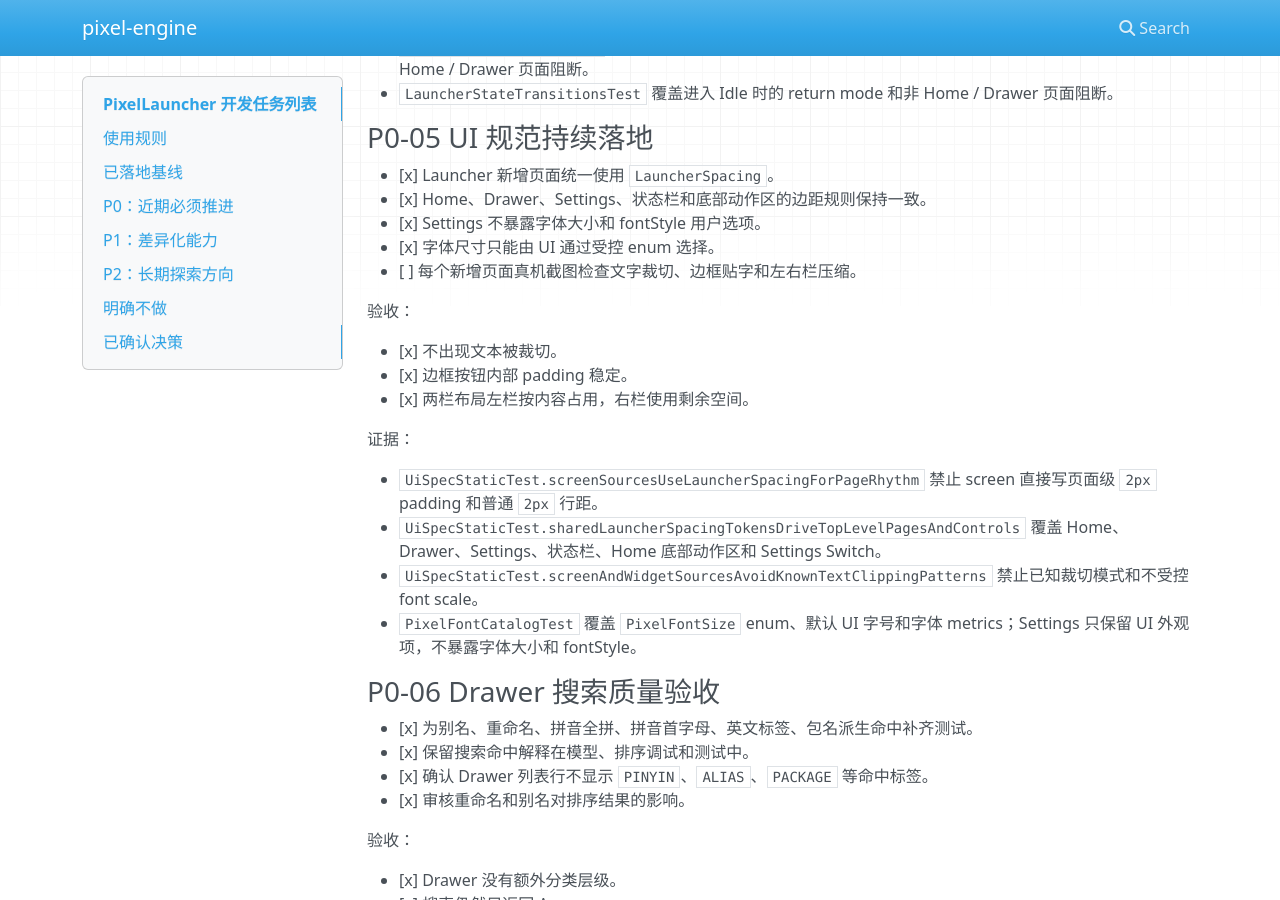
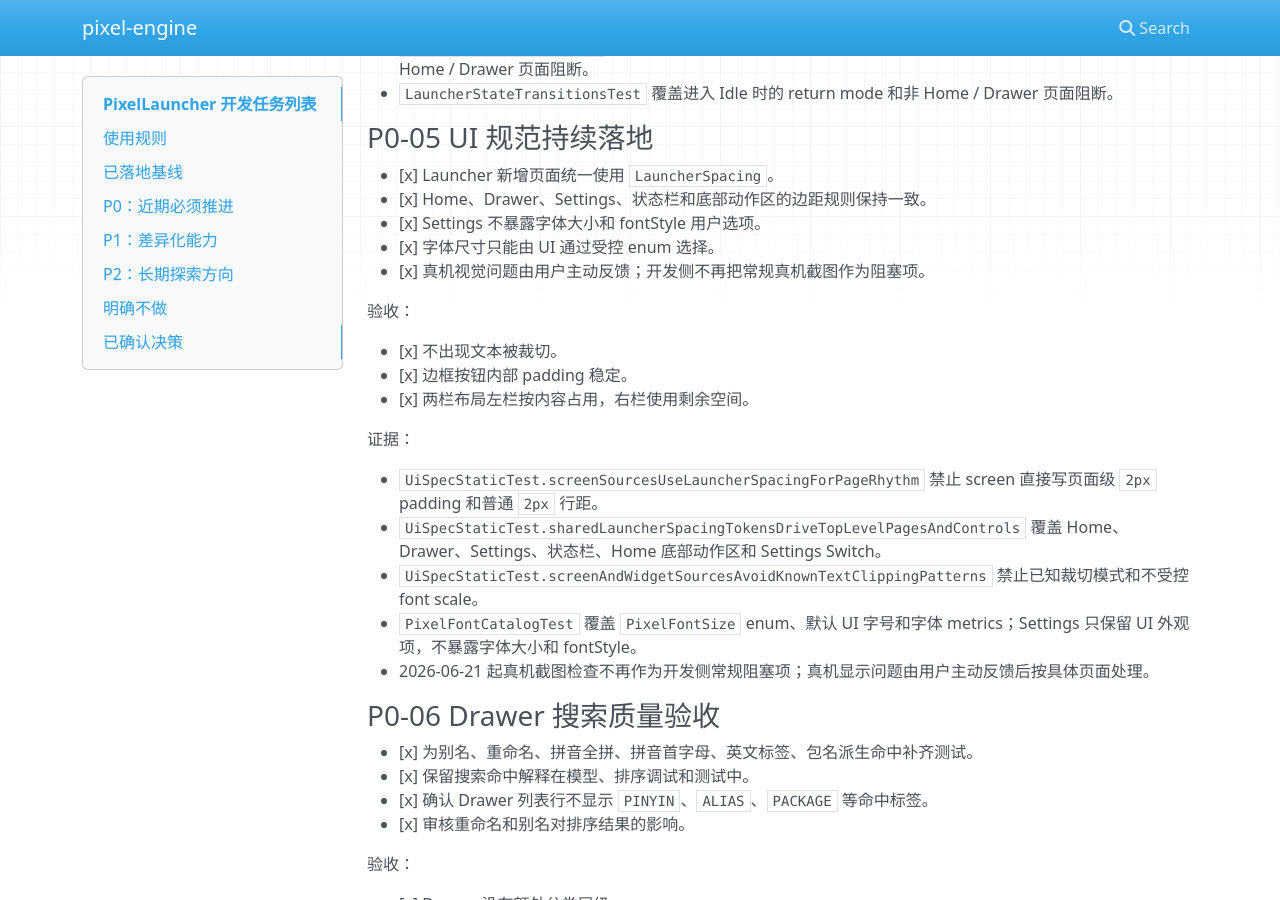
Before and after one commit to Xiang-4422/PixelLauncher, an MkDocs documentation site: the page built from docs/PixelLauncher 开发任务列表.md, in a window 1280 px wide and 900 px high, scrolled down 2639 px. Built offline with MkDocs 1.6.1, drawn with Linux system fonts in a browser that asks for light colours; nearby versions of some CDN libraries.

Commit message:
docs：调整真机视觉验收职责

```diff
--- a/docs/PixelLauncher 开发任务列表.md
+++ b/docs/PixelLauncher 开发任务列表.md
@@ -114,7 +114,7 @@
 - [x] Home、Drawer、Settings、状态栏和底部动作区的边距规则保持一致。
 - [x] Settings 不暴露字体大小和 fontStyle 用户选项。
 - [x] 字体尺寸只能由 UI 通过受控 enum 选择。
-- [ ] 每个新增页面真机截图检查文字裁切、边框贴字和左右栏压缩。
+- [x] 真机视觉问题由用户主动反馈；开发侧不再把常规真机截图作为阻塞项。
 
 验收：
 
@@ -128,6 +128,7 @@
 - `UiSpecStaticTest.sharedLauncherSpacingTokensDriveTopLevelPagesAndControls` 覆盖 Home、Drawer、Settings、状态栏、Home 底部动作区和 Settings Switch。
 - `UiSpecStaticTest.screenAndWidgetSourcesAvoidKnownTextClippingPatterns` 禁止已知裁切模式和不受控 font scale。
 - `PixelFontCatalogTest` 覆盖 `PixelFontSize` enum、默认 UI 字号和字体 metrics；Settings 只保留 UI 外观项，不暴露字体大小和 fontStyle。
+- 2026-06-21 起真机截图检查不再作为开发侧常规阻塞项；真机显示问题由用户主动反馈后按具体页面处理。
 
 ### P0-06 Drawer 搜索质量验收
 
```
